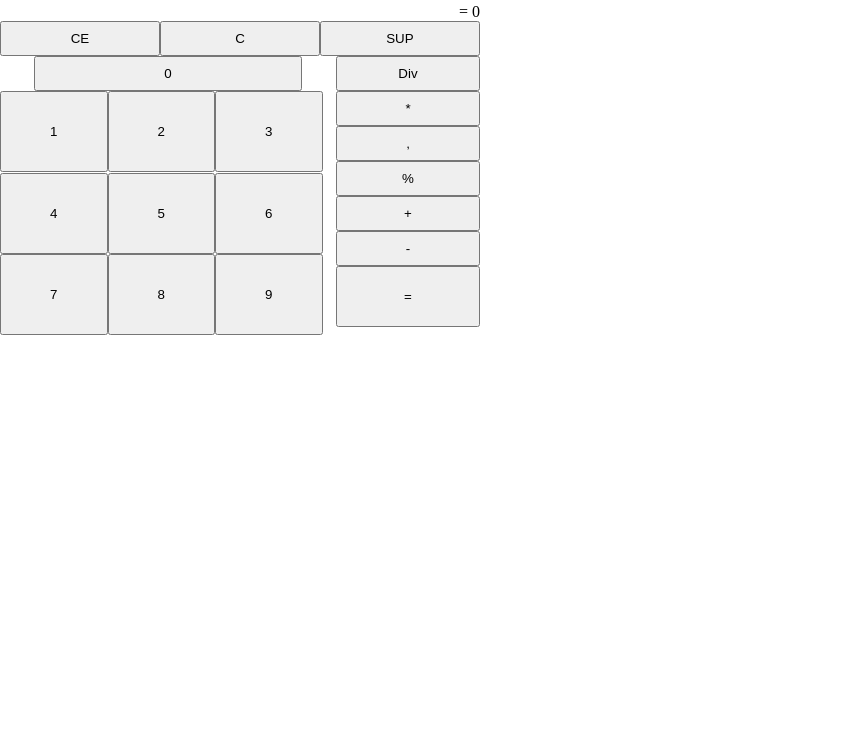
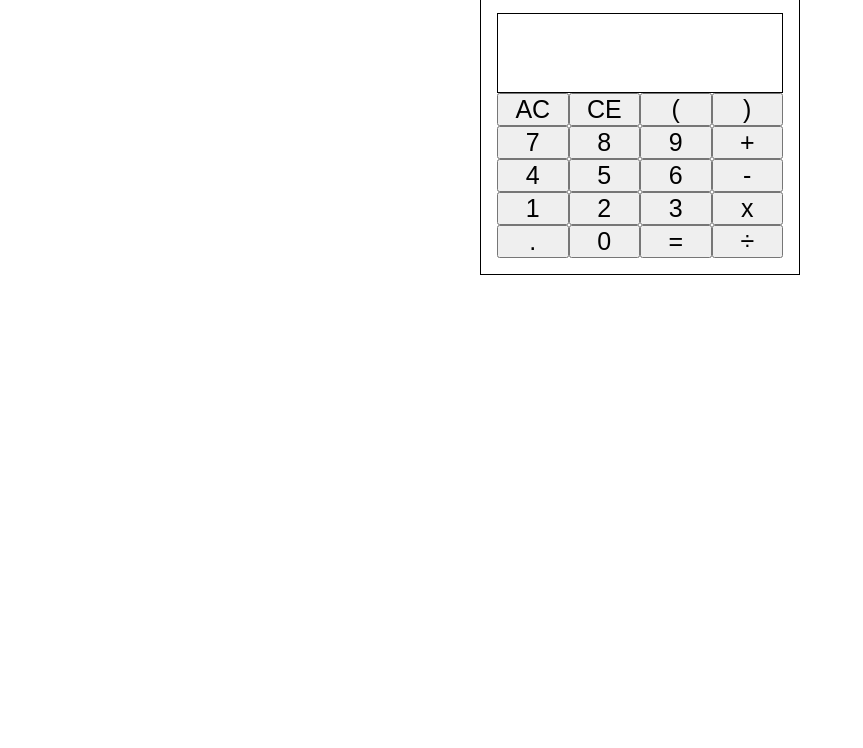
Before and after one commit to ShyroVO/Projet-Calculatrice-LB, a plain HTML site: page index.html in a window 1280 px wide. Shown: the part 52-800 px from the top of the page, without its empty margins (0-863 px from the left). Drawn offline with Linux system fonts and the light colour scheme.

Commit message:
gros ajout

```diff
--- a/app.js
+++ b/app.js
@@ -1,12 +1,81 @@
 let affichage = document.getElementById("affichage");
-let affichageResults = document.getElementById("results");
-let un = document.getElementById("un");
 
-let calcul = document.getElementById("calcul");
+document.getElementById("reset").addEventListener("click", function () {
+    affichage.innerHTML = [];
+});
 
+document.getElementById("0").addEventListener("click", function () {
+    affichage.innerHTML += 0;
+});
 
+document.getElementById("1").addEventListener("click", function () {
+    affichage.innerHTML += 1;
+});
+
+document.getElementById("2").addEventListener("click", function () {
+    affichage.innerHTML += 2;
+});
+
+document.getElementById("3").addEventListener("click", function () {
+    affichage.innerHTML += 3;
+});
+
+document.getElementById("4").addEventListener("click", function () {
+    affichage.innerHTML += 4;
+});
+
+document.getElementById("5").addEventListener("click", function () {
+    affichage.innerHTML += 5;
+});
+
+document.getElementById("6").addEventListener("click", function () {
+    affichage.innerHTML += 6;
+});
+
+document.getElementById("7").addEventListener("click", function () {
+    affichage.innerHTML += 7;
+});
+
+document.getElementById("8").addEventListener("click", function () {
+    affichage.innerHTML += 8;
+});
+
+document.getElementById("9").addEventListener("click", function () {
+    affichage.innerHTML += 9;
+});
+
+document.getElementById("4").addEventListener("click", function () {
+    affichage.innerHTML += 4;
+});
+
+document.getElementById("parantheseG").addEventListener("click", function () {
+    affichage.innerHTML += "(";
+});
+
+document.getElementById("parantheseD").addEventListener("click", function () {
+    affichage.innerHTML += ")";
+});
+
+document.getElementById("plus").addEventListener("click", function () {
+    affichage.innerHTML += "+";
+});
+
+document.getElementById("moins").addEventListener("click", function () {
+    affichage.innerHTML += "-";
+});
+
+document.getElementById("multiplication").addEventListener("click", function () {
+    affichage.innerHTML += "*";
+});
+
+document.getElementById("division").addEventListener("click", function () {
+    affichage.innerHTML += "%";
+});
+
+let result = affichage.toString();
 
 // Effectuer le calcul:
-calcul.addEventListener("click", function (){
-
-})
+document.getElementById("egal").addEventListener("click", function () {
+    console.log(result);
+    affichage.innerHTML = eval(result);
+});
--- a/index.html
+++ b/index.html
@@ -10,75 +10,40 @@
 
 <body>
 
-    <div id="containers">
+    <div class="container">
 
-        <!-- En-tête - Titre -->
-        <div id="en-tete">
-            <h1>Calculatrice standard</h1>
+        <div id="affichage">
+
         </div>
 
-        <!-- Affichage & résultats -->
-        <div id="affichageResults">
-            <div id="affichage">
-                0
-            </div>
-            <div id="resulats">
-                =
-                <span id="results">
-                    0
-                </span>
-            </div>
+        <div class="commande">
+            <button id="sup">AC</button>
+            <button id="reset">CE</button>
+            <button id="parantheseG">(</button>
+            <button id="parantheseD">)</button>
+
+            <button id="7">7</button>
+            <button id="8">8</button>
+            <button id="9">9</button>
+            <button id="plus">+</button>
+
+            <button id="4">4</button>
+            <button id="5">5</button>
+            <button id="6">6</button>
+            <button id="moins">-</button>
+
+            <button id="1">1</button>
+            <button id="2">2</button>
+            <button id="3">3</button>
+            <button id="multiplication">x</button>
+
+            <button id="point">.</button>
+            <button id="0">0</button>
+            <button id="egal">=</button>
+            <button id="division">÷</button>
         </div>
 
-        <!-- Commande -->
-        <div id="commande">
-            <div id="ligne1">
-                <button id="ce">
-                    CE
-                </button>
-                <button id="c">
-                    C
-                </button>
-                <button id="sup">
-                    SUP
-                </button>
-            </div>
-
-            <div id="ligne2">
-                <div id="chiffres">
-                    <button id="zero">
-                        0
-                    </button>
-                    <div id="autresChiffres">
-                        <button>1</button>
-                        <button>2</button>
-                        <button>3</button>
-                        <button>4</button>
-                        <button>5</button>
-                        <button>6</button>
-                        <button>7</button>
-                        <button>8</button>
-                        <button>9</button>
-                    </div>
-                </div>
-
-                <div id="console">
-                    <div>
-                        <button>Div</button>
-                        <button>*</button>
-                        <button>,</button>
-                        <button>%</button>
-                        <button>+</button>
-                        <button>-</button>
-                    </div>
-                    <button id="calcul">
-                        =
-                    </button>
-                </div>
-            </div>
-        </div>
     </div>
-
 
     <script src="app.js"></script>
 
--- a/style.css
+++ b/style.css
@@ -8,77 +8,38 @@ body {
     font-size: 62.5%;
 }
 
-#containers {
-    font-size: 1rem;
-    width: 30rem;
-    height: 100%;
-    display: flex;
-    flex-direction: column;
+.container {
+    padding: 1rem;
+    width: 20rem;
+    height: auto;
+    margin: 3rem auto;
+    border: solid black 1px ;
 }
 
-#en-tete {
-    height: 10%;
+#affichage {
+    width: 100%;
+    height: 5rem;
+    border: solid black 1px;
+    text-align: center;
+    padding: 1rem;
 }
 
-#affichageResults {
-    height: 20%;
-    text-align: right;
-}
-
-#commande {
-    text-align: center;
-    height: 100%;
-    display: flex;
-    flex-direction: column;
-}
-
-#affichage, #resulats {
-    height: 50%;
-}
-
-#ligne1 {
+.commande {
     display: flex;
     flex-direction: row;
-}
-
-#sup, #c, #ce {
-    width: 33.33%;
-}
-
-#ligne2 {
-    display: flex;
-    flex-direction: row;
-}
-
-#chiffres {
-    width: 70% ;
-}
-
-#console {
-    width: 30%;
-}
-
-#autresChiffres {
-    display: flex;
     flex-wrap: wrap;
-    flex-direction: row;
-    height: 100%;
-}
-
-#autresChiffres button {
-    width: 32%;
-    height: 33%;
-}
-
-#console button {
-    width: 100%;
-    height: 25%;
-}
-
-#zero {
-    width: 80%;
+    align-content: space-between;
 }
 
 button {
-    padding: 0.5rem 2rem;
+    width: 25%;
+    height: 25%;
+    font-size:25px;
 }
+
+input {
+    padding-left: 2rem;
+    width: 100%;
+    height: 60px;
+    font-size: 1rem;
+}
```
